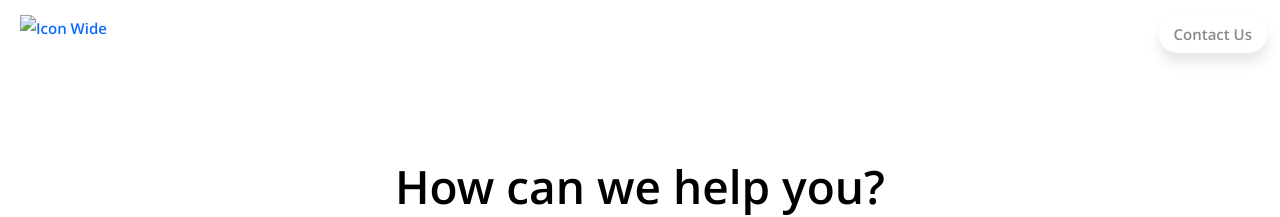
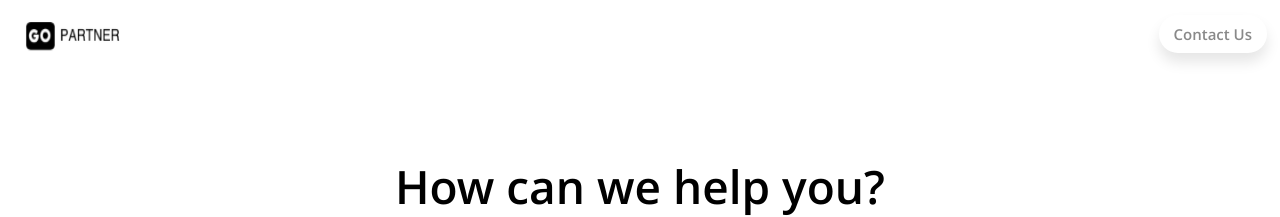
Before and after one commit to Jaakeer/GoPartner-Support, a Jekyll site: the page built from index.html, in a window 1280 px wide. Shown: the top 217 px of the page. Built offline with Jekyll 4.4.1, drawn with Linux system fonts in a browser that asks for light colours.

Commit message:
Changed url

```diff
--- a/_config.yml
+++ b/_config.yml
@@ -17,8 +17,8 @@ title: GoPartner Support
 tool: GoPartner
 email: support@bizongo.com
 description: Support
-logo: "{{site.url}}/assets/logo.ico"
-image: "{{site.url}}/assets/gopartner-icon.png"
+logo: "/assets/logo.ico"
+image: "/assets/gopartner-icon.png"
 
 baseurl: "" # the subpath of your site, e.g. /blog
 url: "https://jaakeer.github.io/GoPartner-Support/" # the base hostname & protocol for your site, e.g. http://example.com
```
